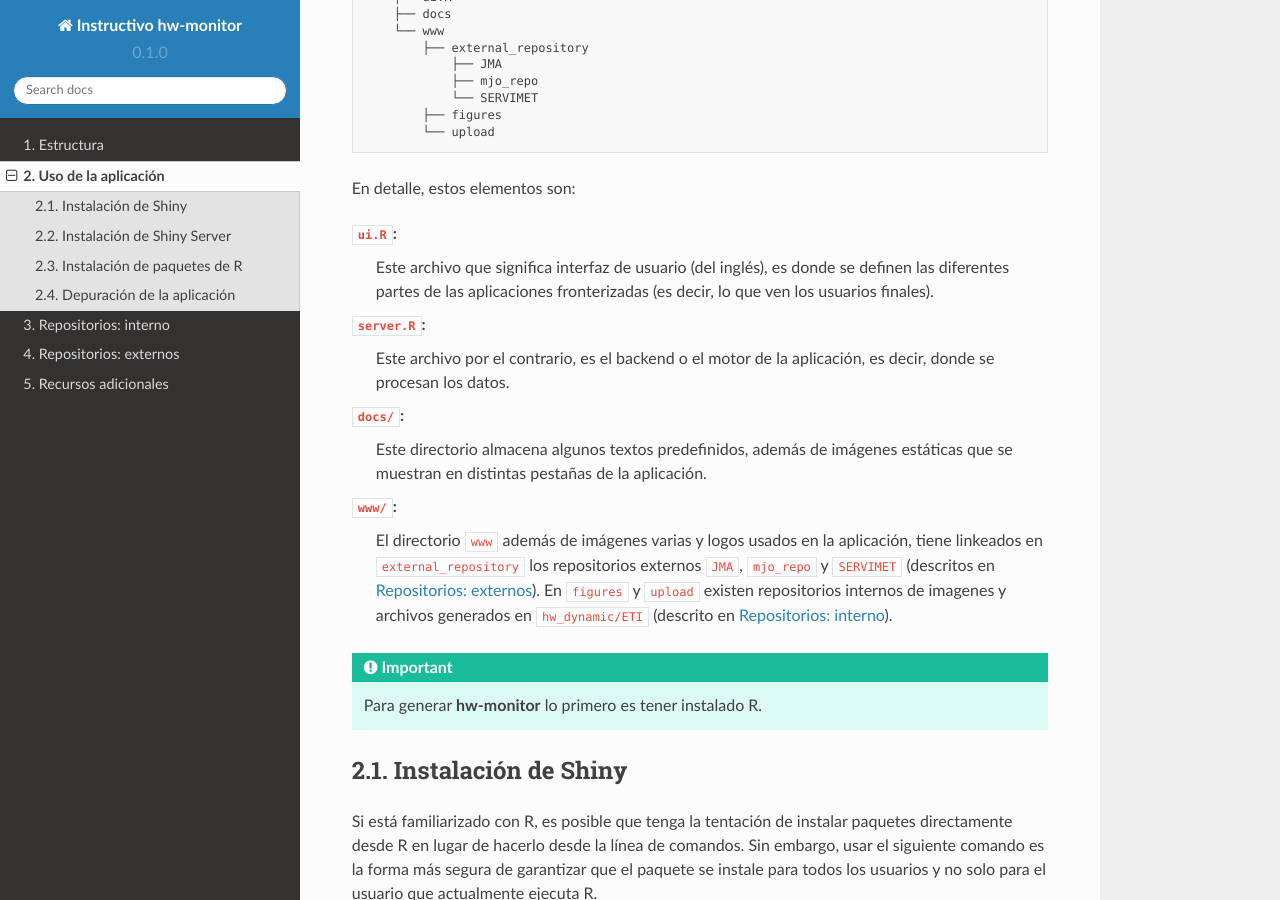
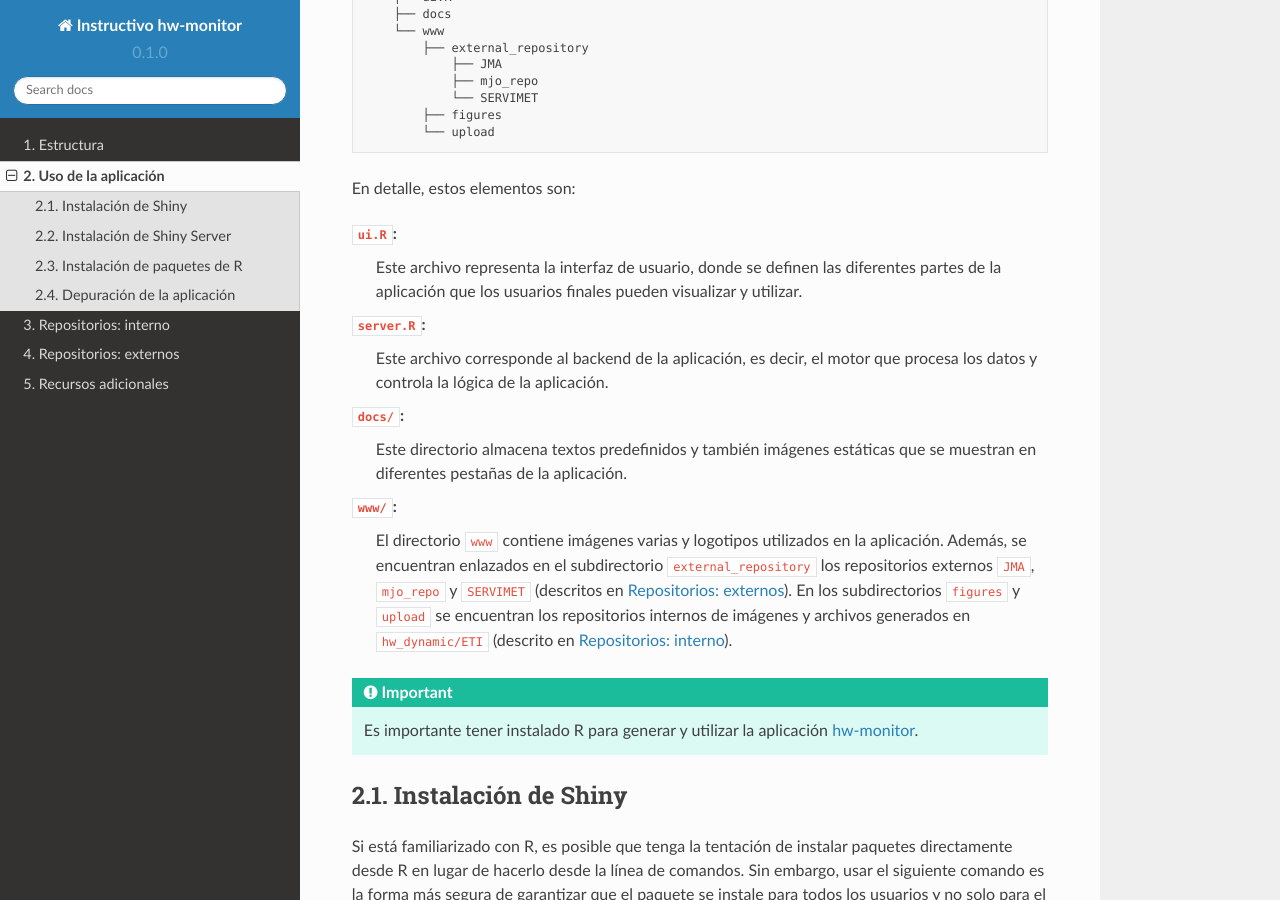
Before and after one commit to chsegura/rtd-tutorial, a Sphinx documentation site: the page built from docs/source/monitor.rst, in a window 1280 px wide and 900 px high, scrolled down 379 px. Built offline with Sphinx 7.4.7 and the Read the Docs theme 2.0.0, drawn with Linux system fonts in a browser that asks for light colours.

Commit message:
Update monitor.rst

```diff
--- a/docs/source/monitor.rst
+++ b/docs/source/monitor.rst
@@ -24,20 +24,19 @@ La estructura del directorio principal del proyecto incluye un directorio de niv
 En detalle, estos elementos son:
 
 ``ui.R``:
-   Este archivo que significa interfaz de usuario (del inglés), es donde se definen las diferentes partes de las aplicaciones fronterizadas (es decir, lo que ven los usuarios finales).
+   Este archivo representa la interfaz de usuario, donde se definen las diferentes partes de la aplicación que los usuarios finales pueden visualizar y utilizar.
 
 ``server.R``:
-    Este archivo por el contrario, es el backend o el motor de la aplicación, es decir, donde se procesan los datos.
+    Este archivo corresponde al backend de la aplicación, es decir, el motor que procesa los datos y controla la lógica de la aplicación.
 
 ``docs/``:
-   Este directorio almacena algunos textos predefinidos, además de imágenes estáticas que se muestran en distintas pestañas de la aplicación.
+   Este directorio almacena textos predefinidos y también imágenes estáticas que se muestran en diferentes pestañas de la aplicación.
 
 ``www/``:
-   El directorio ``www`` además de imágenes varias y logos usados en la aplicación, tiene linkeados en ``external_repository`` los repositorios externos ``JMA``, ``mjo_repo`` y ``SERVIMET`` (descritos en :doc:`anexoB`). En ``figures`` y ``upload`` existen repositorios internos de imagenes y archivos generados en ``hw_dynamic/ETI`` (descrito en :doc:`anexoA`).
-
+   El directorio ``www`` contiene imágenes varias y logotipos utilizados en la aplicación. Además, se encuentran enlazados en el subdirectorio ``external_repository`` los repositorios externos ``JMA``, ``mjo_repo`` y ``SERVIMET`` (descritos en :doc:`anexoB`). En los subdirectorios ``figures`` y ``upload`` se encuentran los repositorios internos de imágenes y archivos generados en ``hw_dynamic/ETI`` (descrito en :doc:`anexoA`).
 
 .. Important::
-   Para generar **hw-monitor** lo primero es tener instalado R.
+   Es importante tener instalado R para generar y utilizar la aplicación `hw-monitor <https://www2.dgeo.udec.cl/shiny/hw-monitor/>`_.
 
 Instalación de Shiny
 ====
```
